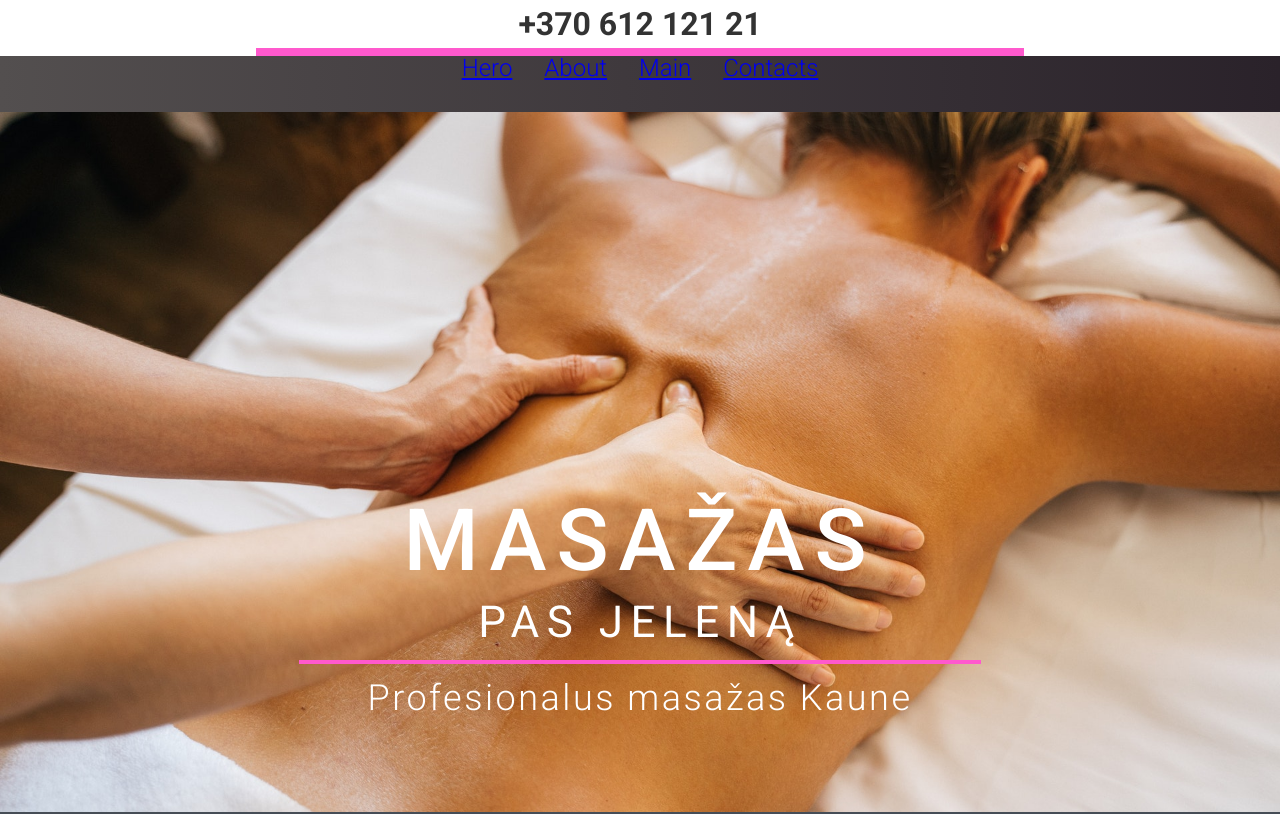
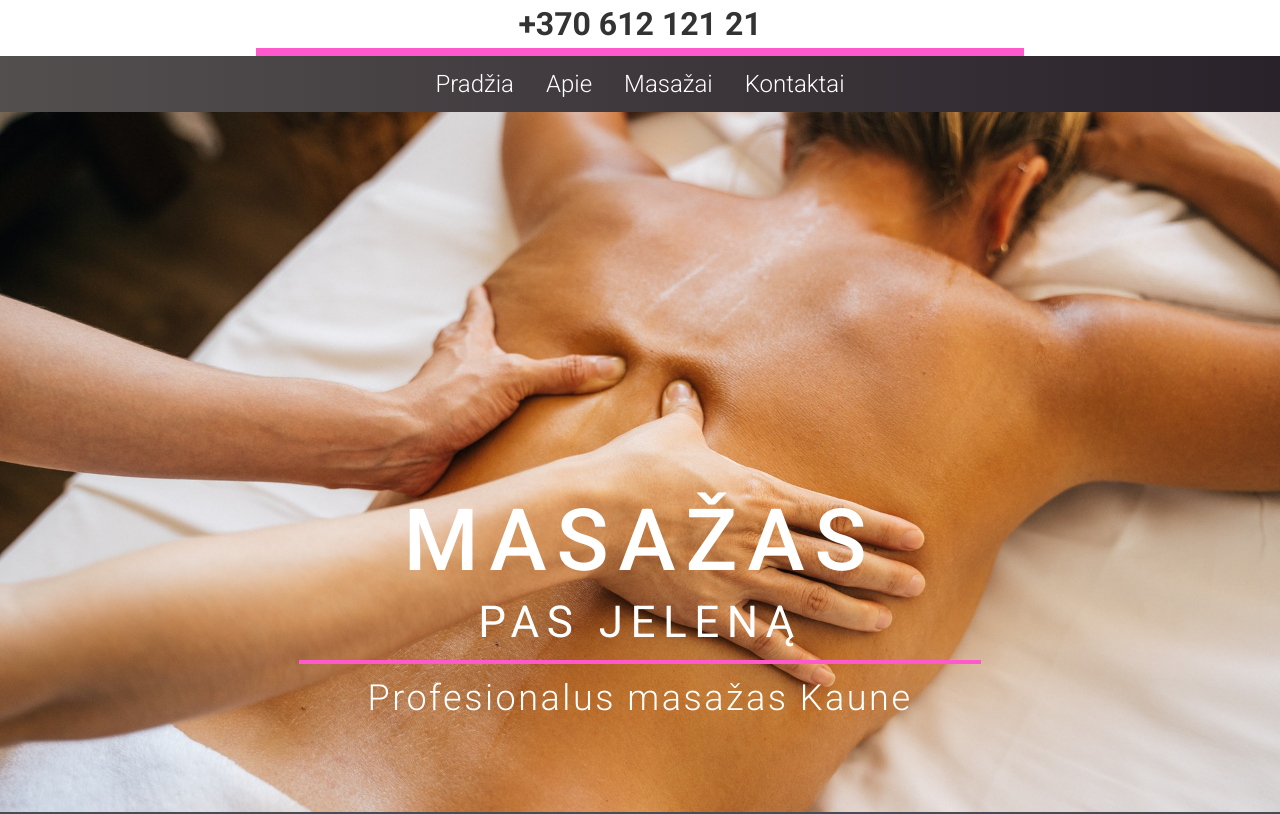
Before and after one commit to irgipaulius/website-masazai.net, a React (Create React App) app: page / in a window 1280 px wide. Shown: the top 814 px of the page. Built offline with nearby package versions, Linux system fonts and the light colour scheme.

Commit message:
Changed route IDs

```diff
--- a/src/components/NavBar.js
+++ b/src/components/NavBar.js
@@ -3,8 +3,18 @@ import { NavLink, useLocation } from "react-router-dom";
 
 import styles from "./NavBar.module.css";
 
+// const replaceSpecialCharacters = (string) => {
+//   return string.replace("ž", "z");
+// };
+
 export default function Navbar({ refs }) {
-  const navItems = ["Pradžia", "Apie", "Masažai", "Kontaktai"];
+  // const navItems = ["Pradžia", "Apie", "Masažai", "Kontaktai"];
+  const navItems = [
+    { text: "Pradžia", id: "/" },
+    { text: "Apie", id: "/about" },
+    { text: "Masažai", id: "/main" },
+    { text: "Kontaktai", id: "/contacts" },
+  ];
 
   const {
     navbar,
@@ -28,26 +38,44 @@ export default function Navbar({ refs }) {
   useEffect(() => {
     console.log("location", location.pathname);
     switch (location.pathname) {
-      case "/hero":
-        scrollSmoothHandler(refs.heroRef);
-        break;
-      case "/about":
+      case navItems[1].id:
         scrollSmoothHandler(refs.aboutRef);
         break;
-      case "/main":
+      // case replaceSpecialCharacters(navItems[2].id):
+      case navItems[2].id:
         scrollSmoothHandler(refs.mainRef);
         break;
+      case navItems[3].id:
+        scrollSmoothHandler(refs.contactsRef);
+        break;
       default:
-        scrollSmoothHandler(refs.contactsRef);
+        scrollSmoothHandler(refs.heroRef);
         break;
     }
   }, [location, refs]);
+
+  // useEffect(() => {
+  //   console.log("location", location.pathname);
+  //   switch (location.pathname) {
+  //     case `/${navItems[1]}`:
+  //       scrollSmoothHandler(refs.aboutRef);
+  //       break;
+  //     case `/${replaceSpecialCharacters(navItems[2])}`:
+  //       scrollSmoothHandler(refs.mainRef);
+  //       break;
+  //     case `/${navItems[3]}`:
+  //       scrollSmoothHandler(refs.contactsRef);
+  //       break;
+  //     default:
+  //       scrollSmoothHandler(refs.heroRef);
+  //       break;
+  //   }
+  // }, [location, refs]);
 
   return (
     <>
       <nav className={navbar}>
         <div className={navbar_mob_container}>
-          {/* <div className={styles["navbar-mob"]}>+370 612 121 21</div> */}
           <a className={navbar_mob} href="tel:+370612013136">
             +370 612 121 21
           </a>
@@ -57,15 +85,15 @@ export default function Navbar({ refs }) {
         </div>
         <nav className={navbar_menu_container}>
           <ul className={nav_menu}>
-            {/* {navItems.map((buttonText, index) => (
+            {navItems.map((navItem, index) => (
               <li className={nav_item} key={index}>
                 <div className={nav_links}>
-                  <NavLink to="/main" activeClassName="selected">
-                    {buttonText}
-                  </NavLink>
+                  <NavLink to={navItem.id}>{navItem.text}</NavLink>
+                  {/* <NavLink to={`/${replaceSpecialCharacters(buttonText)}`}>{buttonText}</NavLink> */}
                 </div>
               </li>
-            ))} */}
+            ))}
+
             {/* <button
               onClick={() =>
                 AboutRef.current.scrollIntoView({ behavior: "smooth", block: "center" })
@@ -73,10 +101,9 @@ export default function Navbar({ refs }) {
             >
               Test
             </button> */}
-            <li className={nav_item}>
-                <NavLink to="/hero">
-                  Hero
-                </NavLink>
+
+            {/* <li className={nav_item}>
+              <NavLink to="/hero">Hero</NavLink>
             </li>
             <li className={nav_item}>
               <NavLink to="/about">About</NavLink>
@@ -86,7 +113,7 @@ export default function Navbar({ refs }) {
             </li>
             <li className={nav_item}>
               <NavLink to="/contacts">Contacts</NavLink>
-            </li>
+            </li> */}
           </ul>
         </nav>
       </nav>
--- a/src/components/NavBar.module.css
+++ b/src/components/NavBar.module.css
@@ -89,6 +89,11 @@
   transition: all 0.2s ease-out;
 }
 
+.nav_links a {
+  text-decoration: none;
+  color: white;
+}
+
 /**************************/
 /* BELOW 640px (Tablet) */
 /**************************/
```
